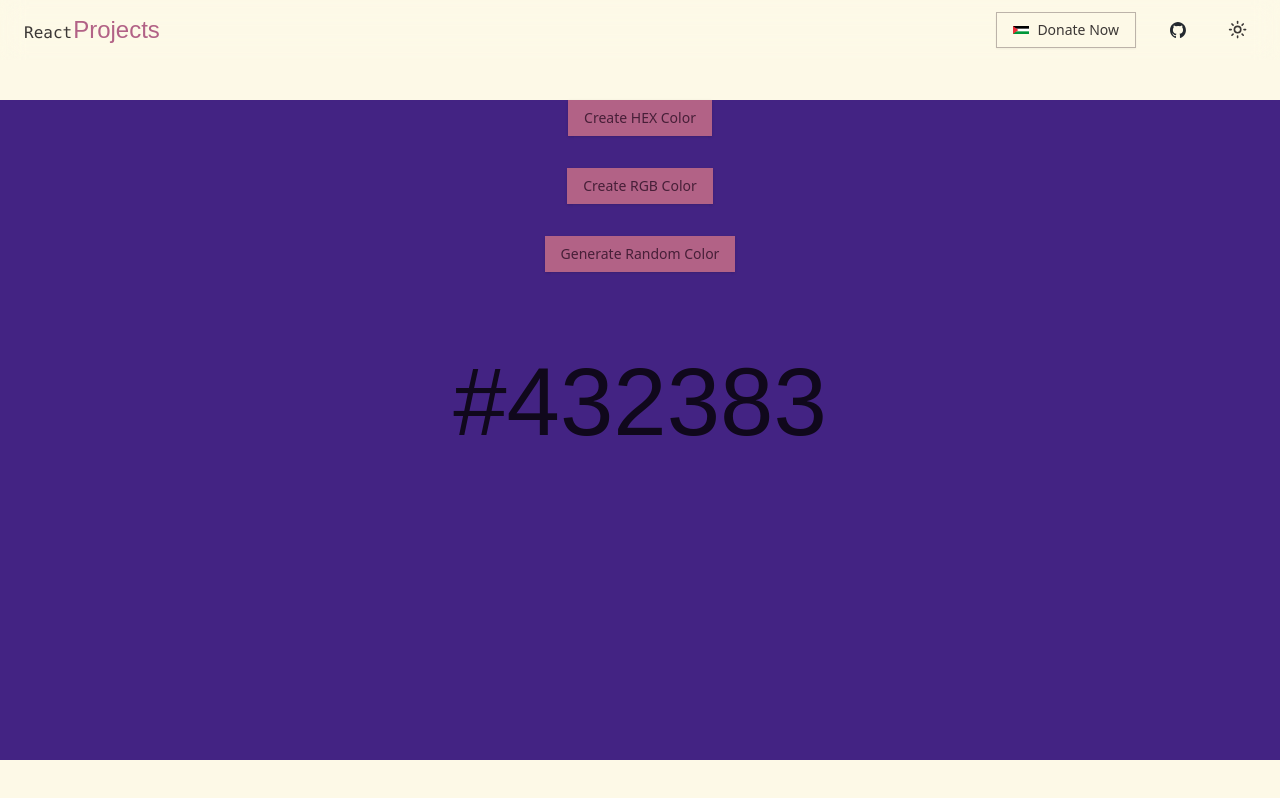
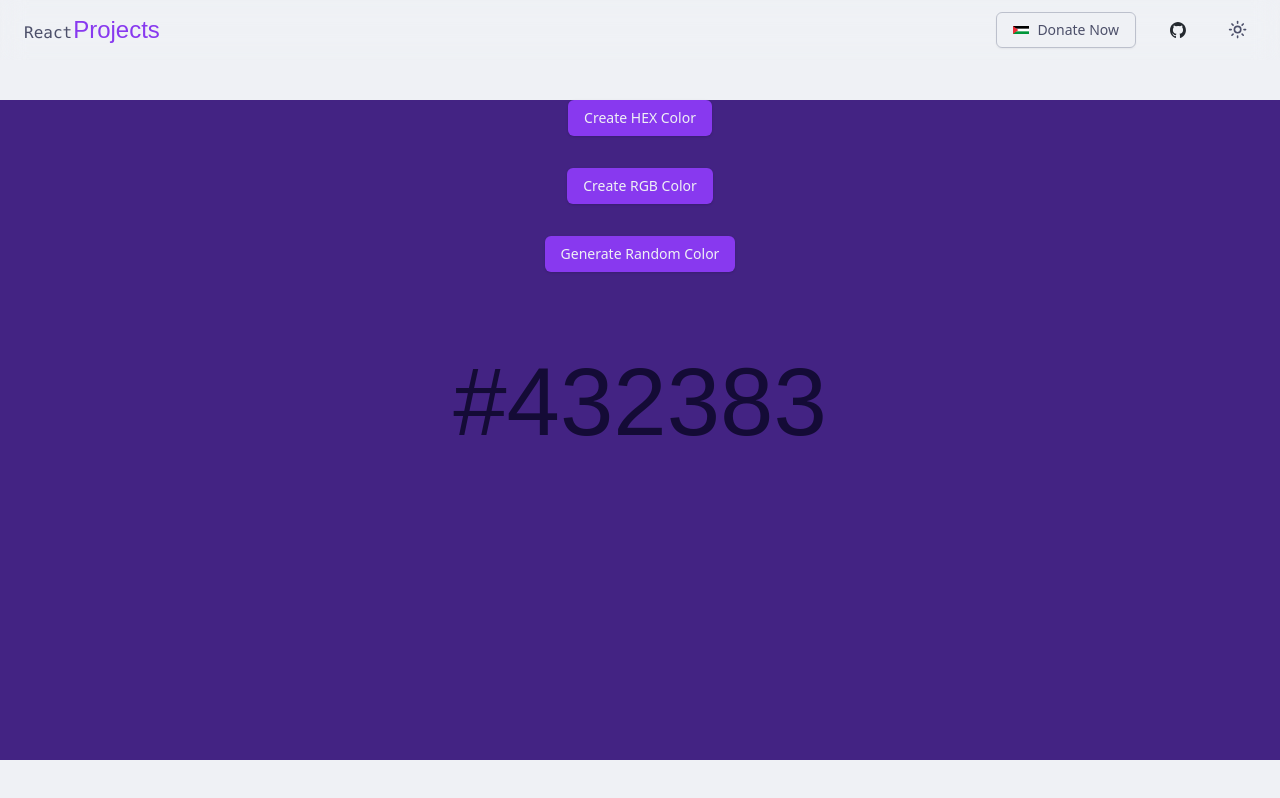
Before and after one commit to Mercury-23/React-project, a React (Vite) app: page /React-Projects/color-generator in a window 1280 px wide. Built offline with nearby package versions, Linux system fonts and the light colour scheme; a web font is replaced by a local one.

Commit message:
split custom hooks components to every one to his own page url and comeback to catpuccin theme

```diff
--- a/src/App.jsx
+++ b/src/App.jsx
@@ -22,7 +22,9 @@ import { SearchAutoComplete } from "./pages/SearchAutoComplete/SearchAutoComplet
 import { TicTacToe } from "./pages/TicTacToe";
 import FeatureFlagGlobalState from "./pages/Feature-flag/context/FeatureFlagsContext";
 import { FeatureFlags } from "./pages/Feature-flag/FeatureFlags";
-import CustomHooks from "./pages/CustomHooks/CustomHooks";
+import UseFetchHookTest from "./pages/CustomHooks/use-fetch/test";
+import UseOnClickOutsideTest from "./pages/CustomHooks/use-outside-click/test";
+import { UseWindowResizeTest } from "./pages/CustomHooks/use-window-resize/test";
 
 function App() {
   return (
@@ -74,8 +76,12 @@ function App() {
               </FeatureFlagGlobalState>
             }
           />
-          {/* Custom Hooks */}
-          <Route path="custom-hooks" element={<CustomHooks />} />
+          {/* useFetch */}
+          <Route path='use-fetch' element={<UseFetchHookTest />} />
+          {/* useOutsideClick */}
+          <Route path="use-outside-click" element={<UseOnClickOutsideTest />} />
+          {/* useWindowResize */}
+          <Route path="use-window-resize" element={<UseWindowResizeTest />} />
 
           {/* Error Page */}
           <Route path="*" element={<NotFound />} />
--- a/src/data/projects.js
+++ b/src/data/projects.js
@@ -2,76 +2,89 @@ export const projects = [
   {
     id: 1,
     name: "Accordion",
-    path: 'accordion'
+    path: "accordion",
   },
   {
     id: 2,
     name: "Random Color Generator",
-    path: 'color-generator'
+    path: "color-generator",
   },
   {
     id: 3,
     name: "Star Rating",
-    path: 'star-rating'
+    path: "star-rating",
   },
   {
     id: 4,
     name: "Image Slider",
-    path: 'image-slider'
+    path: "image-slider",
   },
   {
     id: 5,
     name: "Load More Button",
-    path: 'load-more-data'
+    path: "load-more-data",
   },
   {
     id: 6,
     name: "Tree View",
-    path: 'tree-view'
+    path: "tree-view",
   },
   {
     id: 7,
     name: "QR Code Generator",
-    path: 'qr-code-generator'
+    path: "qr-code-generator",
   },
   {
     id: 8,
-    name: 'Light Dark Mode',
-    path: 'light-dark-mode',
+    name: "Light Dark Mode",
+    path: "light-dark-mode",
   },
   {
     id: 9,
-    name: 'Custom Tabs',
-    path: 'custom-tabs',
+    name: "Custom Tabs",
+    path: "custom-tabs",
   },
   {
     id: 10,
-    name: 'Modal Popup',
-    path: 'modal-popup',
+    name: "Modal Popup",
+    path: "modal-popup",
   },
   {
     id: 11,
-    name: 'Github Profile Finder',
-    path: 'github-profile-finder',
+    name: "Github Profile Finder",
+    path: "github-profile-finder",
   },
   {
     id: 12,
-    name: 'Search Auto-Complete',
-    path: 'search-auto-complete'
+    name: "Search Auto-Complete",
+    path: "search-auto-complete",
   },
   {
     id: 13,
-    name: 'Tic Tac Toe',
-    path: 'tic-tac-toe'
+    name: "Tic Tac Toe",
+    path: "tic-tac-toe",
   },
   {
     id: 14,
-    name: 'Feature Flags',
-    path: 'feature-flags',
+    name: "Feature Flags",
+    path: "feature-flags",
   },
   {
     id: 15,
-    name: 'Custom Hooks',
-    path: 'custom-hooks'
-  }
+    name: "useFetch",
+    path: "use-fetch",
+    tags: ["custom hooks"],
+  },
+  {
+    id: 16,
+    name: "useOutsideClick",
+    path: "use-outside-click",
+    tags: ["custom hooks"],
+  },
+  {
+    id: 17,
+    name: "useWindowResize",
+    path: "use-window-resize",
+    tags: ["custom hooks"],
+  },
 ];
--- a/src/index.css
+++ b/src/index.css
@@ -6,48 +6,48 @@
 
 @layer base {
   :root {
-    --background: 48 87% 95%;
-    --foreground: 20 5% 22%;
-    --muted: 3 59% 81%;
-    --muted-foreground: 28 11% 44%;
-    --popover: 30 12% 70%;
-    --popover-foreground: 28 11% 34%;
-    --card: 30 12% 70%;
-    --card-foreground: 28 11% 44%;
-    --border: 30 12% 70%;
-    --input: 30 12% 70%;
-    --primary: 333 34% 54%;
-    --primary-foreground: 323 39% 20%;
-    --secondary: 40 73% 49%;
-    --secondary-foreground: 37 80% 20%;
-    --accent: 24 88% 45%;
-    --accent-foreground: 19 97% 20%;
-    --destructive: 2 75% 46%;
-    --destructive-foreground: 358, 100%, 31%;
-    --ring: 28 11% 44%;
-    --radius: 0rem;
+    --background: 220 23.077% 94.902%;
+    --foreground: 233.793 16.022% 35.49%;
+    --muted: 222.857 15.909% 82.745%;
+    --muted-foreground: 233.333 12.796% 41.373%;
+    --popover: 220 23.077% 94.902%;
+    --popover-foreground: 233.793 16.022% 35.49%;
+    --card: 220 23.077% 94.902%;
+    --card-foreground: 233.793 16.022% 35.49%;
+    --border: 225 13.559% 76.863%;
+    --input: 225 13.559% 76.863%;
+    --primary: 266.044 85.047% 58.039%;
+    --primary-foreground: 220 23.077% 94.902%;
+    --secondary: 222.857 15.909% 82.745%;
+    --secondary-foreground: 233.793 16.022% 35.49%;
+    --accent: 222.857 15.909% 82.745%;
+    --accent-foreground: 233.793 16.022% 35.49%;
+    --destructive: 347.077 86.667% 44.118%;
+    --destructive-foreground: 220 21.951% 91.961%;
+    --ring: 233.793 16.022% 35.49%;
+    --radius: 0.5rem;
   }
 
   .dark {
-    --background: 0 0% 16%;
-    --foreground: 43 59% 81%;
-    --muted: 30 9% 23%;
-    --muted-foreground: 46 6% 61%;
-    --popover: 30 7% 23%;
-    --popover-foreground: 35 17% 60%;
-    --card: 30 9% 23%;
-    --card-foreground: 35 17% 59%;
-    --border: 30 9% 23%;
-    --input: 30 9% 23%;
-    --primary: 333 42% 54%;
-    --primary-foreground: 344 47% 88%;
-    --secondary: 40 73% 49%;
-    --secondary-foreground: 42 95% 88%;
-    --accent: 24 88% 45%;
-    --accent-foreground: 27 99% 80%;
-    --destructive: 355 64% 47%;
-    --destructive-foreground: 356 88% 88%;
-    --ring: 35 17% 59%;
+    --background: 240 21.053% 14.902%;
+    --foreground: 226.154 63.934% 88.039%;
+    --muted: 236.842 16.239% 22.941%;
+    --muted-foreground: 226.667 35.294% 80%;
+    --popover: 240 21.053% 14.902%;
+    --popover-foreground: 226.154 63.934% 88.039%;
+    --card: 240 21.053% 14.902%;
+    --card-foreground: 226.154 63.934% 88.039%;
+    --border: 234.286 13.208% 31.176%;
+    --input: 234.286 13.208% 31.176%;
+    --primary: 267.407 83.505% 80.98%;
+    --primary-foreground: 240 21.053% 14.902%;
+    --secondary: 236.842 16.239% 22.941%;
+    --secondary-foreground: 226.154 63.934% 88.039%;
+    --accent: 236.842 16.239% 22.941%;
+    --accent-foreground: 226.154 63.934% 88.039%;
+    --destructive: 343.269 81.25% 74.902%;
+    --destructive-foreground: 240 21.311% 11.961%;
+    --ring: 226.154 63.934% 88.039%;
     --radius: 0rem;
   }
 }
@@ -99,8 +99,7 @@
     background:
       linear-gradient(theme(colors.foreground) 0 0) 0 0/8px 20px,
       linear-gradient(theme(colors.foreground) 0 0) 100% 0/8px 20px,
-      radial-gradient(farthest-side, theme(colors.foreground) 90%, #0000) 0 5px/8px
-        8px content-box,
+      radial-gradient(farthest-side, theme(colors.foreground) 90%, #0000) 0 5px/8px 8px content-box,
       theme(colors.transparent);
     background-repeat: no-repeat;
     animation: l3 2s infinite linear;
--- a/src/pages/CustomHooks/CustomHooks.jsx
+++ /dev/null
@@ -1,13 +0,0 @@
-import UseFetchHookTest from "./use-fetch/test";
-import UseOnClickOutsideTest from "./use-outside-click/test";
-
-const CustomHooks = () => {
-  return (
-    <div className="container flex flex-col gap-3 justify-start items-center py-10 space-y-10">
-      <UseFetchHookTest />
-      <UseOnClickOutsideTest />
-    </div>
-  );
-};
-
-export default CustomHooks;
--- a/src/pages/CustomHooks/use-outside-click/test.jsx
+++ b/src/pages/CustomHooks/use-outside-click/test.jsx
@@ -8,7 +8,7 @@ const UseOnClickOutsideTest = () => {
   useOutsideClick(ref, () => setShowContent(false));
 
   return (
-    <div>
+    <div className="flex justify-center items-center">
       {showContent ? (
         <div
           ref={ref}
--- a/src/pages/CustomHooks/use-window-resize/test.jsx
+++ b/src/pages/CustomHooks/use-window-resize/test.jsx
@@ -1,5 +1,3 @@
-import React from 'react'
-
 export const UseWindowResizeTest = () => {
   return (
     <div>UseWindowResizeTest</div>
--- a/src/pages/tree-view/custom-tabs/Tabs.jsx
+++ b/src/pages/tree-view/custom-tabs/Tabs.jsx
@@ -9,11 +9,11 @@ export const Tabs = ({ tabsContent, onChange }) => {
   }
 
   return (
-    <div className="flex flex-col justify-start items-center w-fit mx-auto bg-gr">
-      <div className="flex w-fit">
+    <div className="flex flex-col justify-start items-center w-fit mx-auto border-border border-2">
+      <div className="flex w-fit ">
         {tabsContent.map((tabItem, index) => (
           <div
-            className={`cursor-pointer hover:bg-card px-5 py-3 font-mono w-[100px] ${currentTabIndex === index ? 'bg-card' : 'bg-card/50'}`}
+            className={`cursor-pointer hover:bg-card px-5 py-3 font-mono w-[100px] ${currentTabIndex === index ? 'bg-card' : 'bg-secondary/30'}`}
             onClick={() => handleOnClick(index)}
             key={tabItem.label}
           >
```
